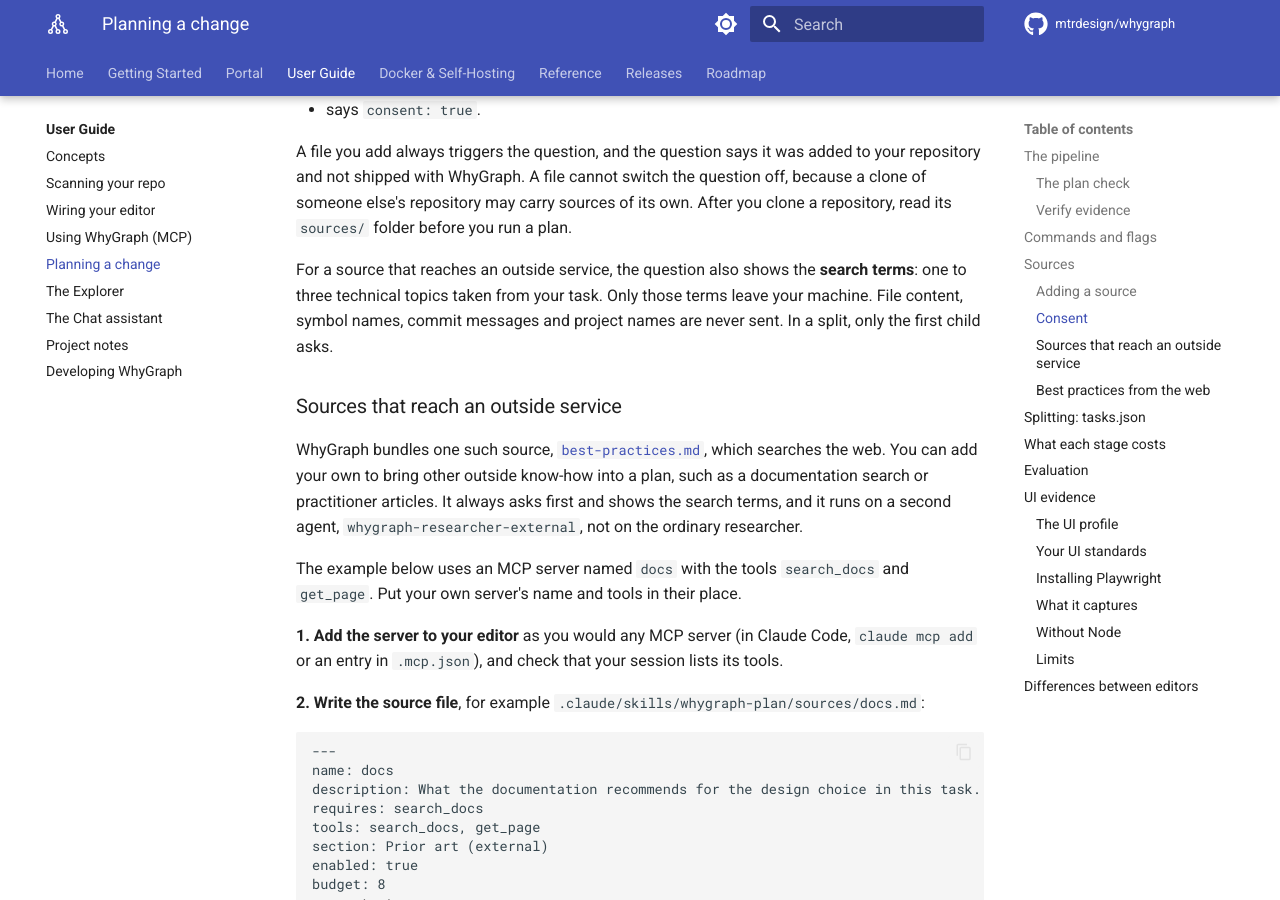
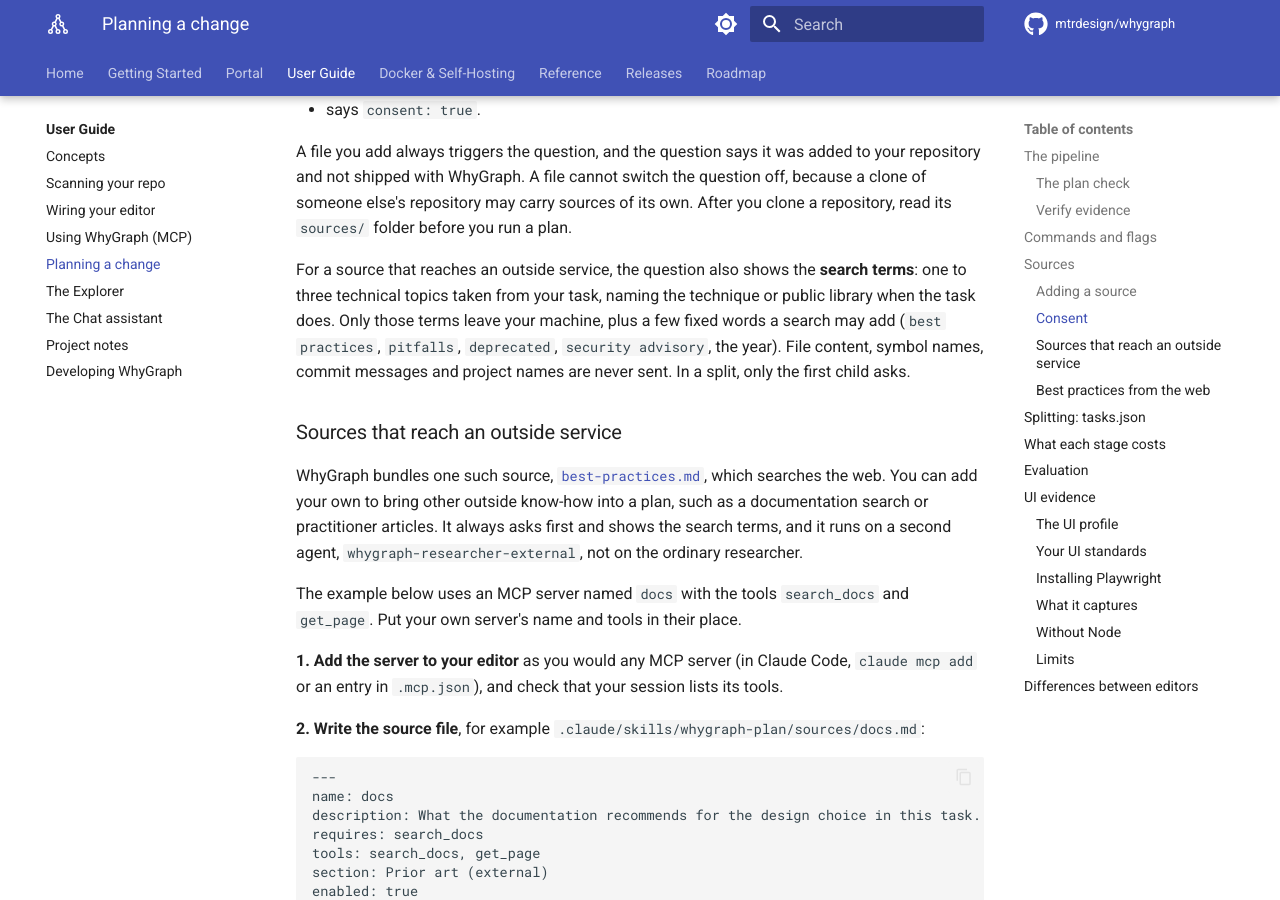
Before and after one commit to mtrdesign/whygraph, an MkDocs documentation site: the page built from docs/guide/planning.md, in a window 1280 px wide and 900 px high, scrolled down 5765 px. Built offline with MkDocs 1.6.1 and Material for MkDocs 9.7.7, drawn with Linux system fonts in a browser that asks for light colours; comment, search, counter and statistics services are not loaded; some of the changed text lies outside the part shown.

Commit message:
feat(harness): sharper web queries for the best-practices source
A query is still the consented terms only, but the external researcher may
now add a few fixed words (best practices, pitfalls, deprecated, security
advisory, the year), and the entry points derive terms that name the
technique or public library the task names.

```diff
--- a/docs/guide/planning.md
+++ b/docs/guide/planning.md
@@ -195,8 +195,10 @@
 folder before you run a plan.
 
 For a source that reaches an outside service, the question also shows the **search terms**: one to
-three technical topics taken from your task. Only those terms leave your machine. File content, symbol
-names, commit messages and project names are never sent. In a split, only the first child asks.
+three technical topics taken from your task, naming the technique or public library when the task does.
+Only those terms leave your machine, plus a few fixed words a search may add (`best practices`,
+`pitfalls`, `deprecated`, `security advisory`, the year). File content, symbol names, commit messages
+and project names are never sent. In a split, only the first child asks.
 
 ### Sources that reach an outside service
 
@@ -271,8 +273,8 @@
 
 - It gets less of your repository on purpose: it has no working set, only the task, the source's lens
   and the consented search terms. It reads no file but the source file.
-- Only the search terms go to the outside service. File content, symbol names, commit messages and
-  project names are never sent.
+- Only the search terms go to the outside service, plus the fixed words above. File content, symbol
+  names, commit messages and project names are never sent.
 - In a split, only the first child runs the source.
 
 ### Best practices from the web
@@ -284,8 +286,9 @@
 `(one source)`. A task with no design choice, such as a rename, gets `not applicable` and no search.
 
 - **It always asks first.** The question names the source, says it searches the web, and shows the
-  search terms. **No** is the default, and `--no-questions` answers No. Only the search terms are sent:
-  never your task text, file content, symbol names or project names.
+  search terms. **No** is the default, and `--no-questions` answers No. Each search is a consented term
+  plus fixed words such as `best practices` or `pitfalls`: never your task text, file content, symbol
+  names or project names.
 - **It only searches.** It runs on `whygraph-researcher-external` with your editor's web search
   (`WebSearch`, the `web` word). It never opens or fetches a page, so a page cannot steer it to another
   address.
```
Also changed, not shown: src/whygraph/assets/claude-code/agents/researcher-external.md (+1 -1 lines), src/whygraph/assets/claude-code/skills/whygraph-plan/SKILL.md (+1 -1 lines), src/whygraph/assets/claude-code/skills/whygraph-plan/sources/best-practices.md (+1 -1 lines), src/whygraph/assets/codex/.codex/whygraph/sources/best-practices.md (+1 -1 lines), src/whygraph/assets/codex/AGENTS.md (+1 -1 lines), src/whygraph/assets/cursor/agents/researcher-external.md (+1 -1 lines), src/whygraph/assets/cursor/skills/whygraph-plan/SKILL.md (+1 -1 lines), src/whygraph/assets/cursor/skills/whygraph-plan/sources/best-practices.md (+1 -1 lines), src/whygraph/assets/vscode/prompts/whygraph-plan.prompt.md (+1 -1 lines), src/whygraph/assets/vscode/whygraph/sources/best-practices.md (+1 -1 lines), src/whygraph/assets/codex/.codex/agents/researcher-external.toml, 1 other file.
